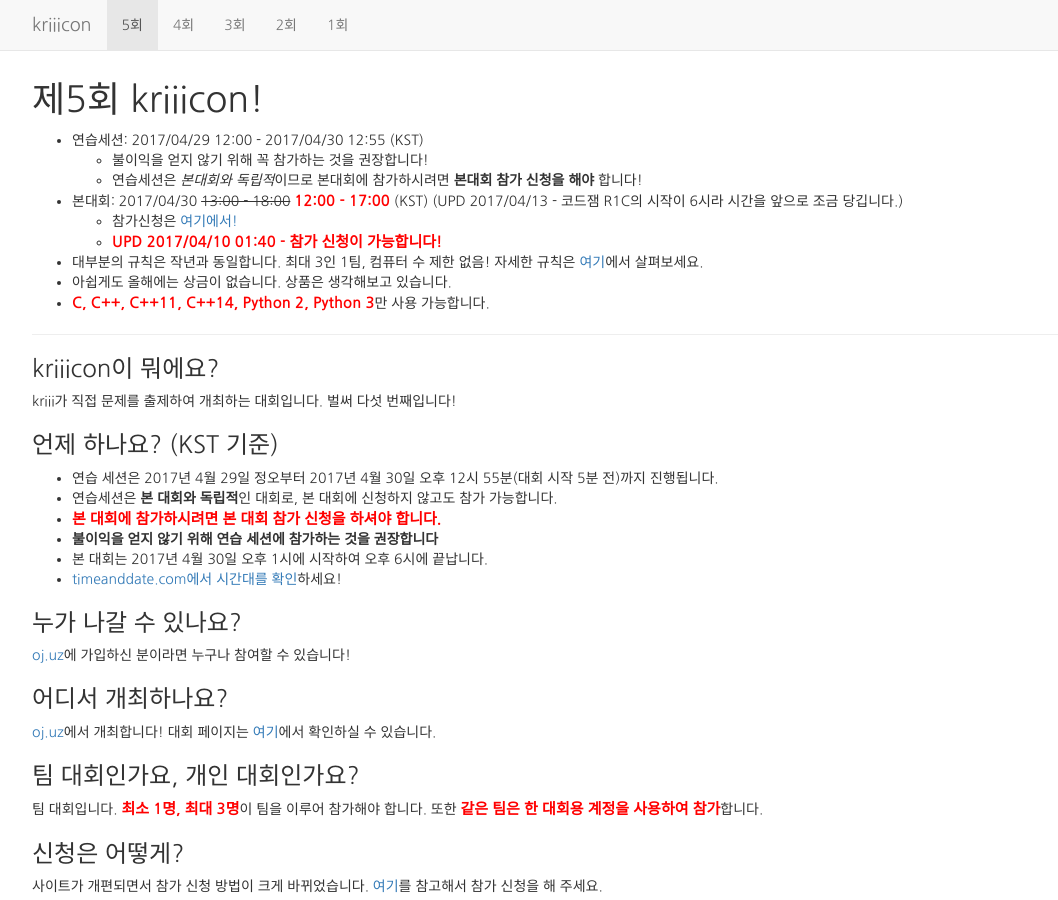
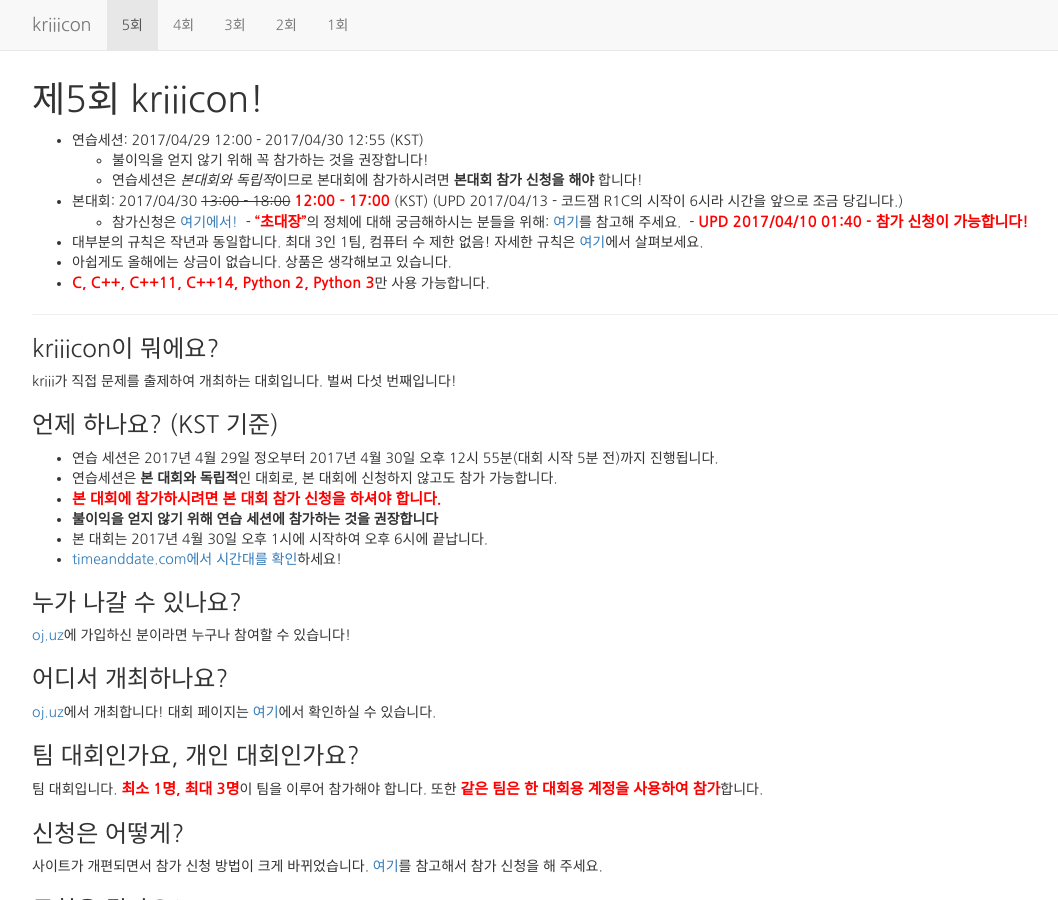
Before and after one commit to ojuz/kriiicon, a Jekyll site: the page built from contests/5/index.md, in a window 1280 px wide and 900 px high. Shown: the whole window, without its empty margins (38-1096 px from the left). Built offline with Jekyll 4.4.1, drawn with Linux system fonts in a browser that asks for light colours; nearby versions of some CDN libraries; our own code applies the rules of GitHub Pages for plain Markdown files.

Commit message:
'초대장'의 정체?!

```diff
--- a/contests/5/index.md
+++ b/contests/5/index.md
@@ -15,7 +15,8 @@ redirect_from: "/"
   - 연습세션은 *본대회와 독립적*이므로 본대회에 참가하시려면 **본대회 참가 신청을 해야** 합니다!
 * 본대회: 2017/04/30 <del>13:00 - 18:00</del> <span class="important">12:00 - 17:00</span> (KST) (UPD 2017/04/13 - 코드잼 R1C의 시작이 6시라 시간을 앞으로 조금 당깁니다.)
   - 참가신청은 [여기에서!](http://oj.uz/contest/KRIII5)
-  - <span class="important">UPD 2017/04/10 01:40 - 참가 신청이 가능합니다!</span>
+  - <span class="important">"초대장"</span>의 정체에 대해 궁금해하시는 분들을 위해: [여기](https://guide.oj.uz/ko/latest/How%20to%20register%20in%20a%20contest.html)를 참고해 주세요.
+  - <span class="important">UPD 2017/04/10 01:40 - 참가 신청이 가능합니다!</span>
 * 대부분의 규칙은 작년과 동일합니다. <span class="important>">최대 3인 1팀, 컴퓨터 수 제한 없음!</span> 자세한 규칙은 <a href="#rules">여기</a>에서 살펴보세요.
 * 아쉽게도 올해에는 상금이 없습니다. 상품은 생각해보고 있습니다.
 * <span class="important">C, C++, C++11, C++14, Python 2, Python 3</span>만 사용 가능합니다.
```
